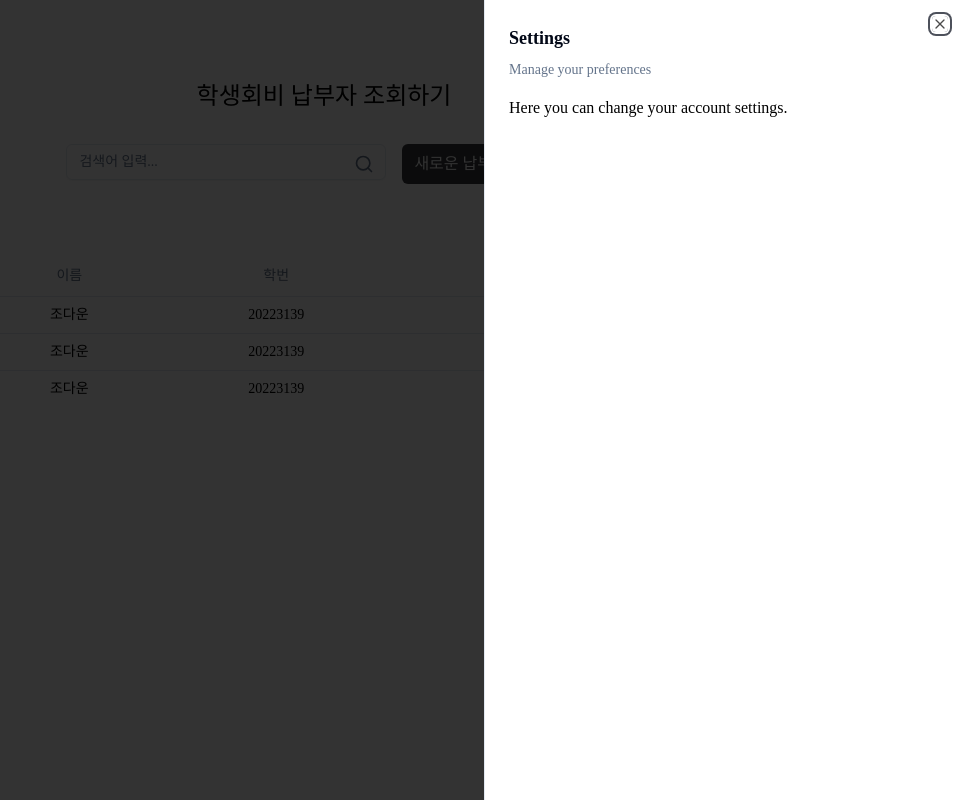
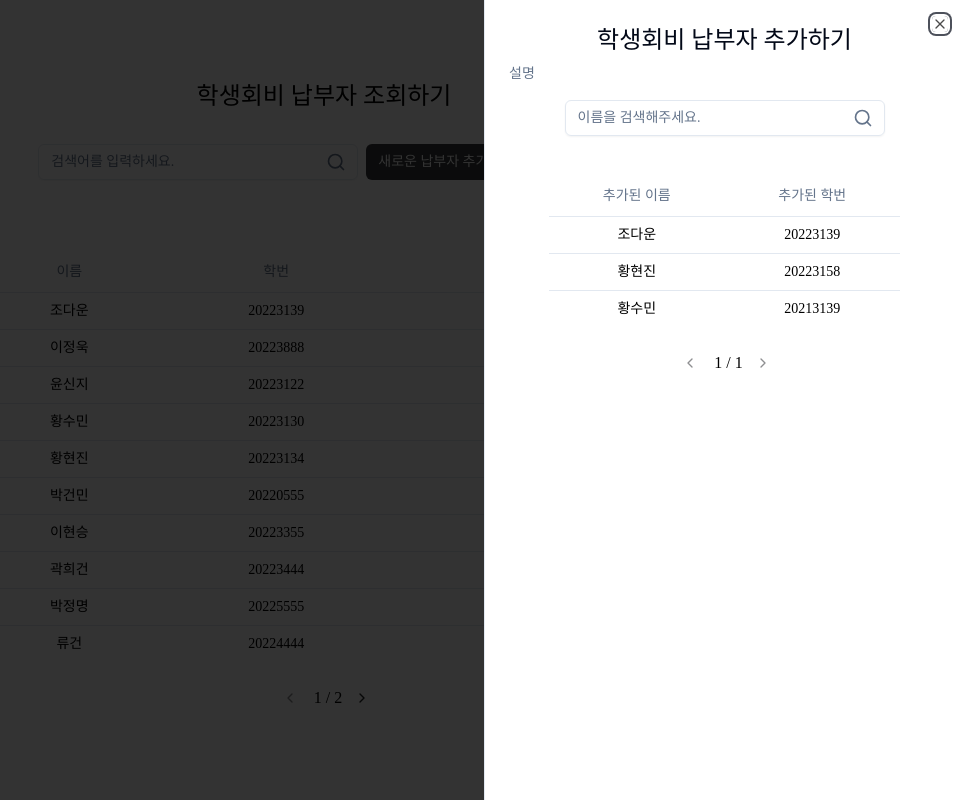
Before and after one commit to billilge/frontend, a Next.js app: page /desktop/payer-inquiry in a window 1280 px wide. Both pictures are taken after a click on the button "새로운 납부자 추가하기". Shown: the whole page, without its empty margins (316-1280 px from the left). Built offline with nearby package versions, Linux system fonts and the light colour scheme.

Commit message:
feat: 학생회비 납부자 조회하기 ui 퍼블리싱

```diff
--- a/src/app/desktop/payer-inquiry/_components/TableComponent/index.tsx
+++ b/src/app/desktop/payer-inquiry/_components/TableComponent/index.tsx
@@ -1,3 +1,4 @@
+import { useState } from 'react';
 import {
   Table,
   TableBody,
@@ -6,42 +7,137 @@ import {
   TableHeader,
   TableRow,
 } from '@/components/ui/table';
+import { Button } from '@/components/ui/button';
+import { Checkbox } from '@/components/ui/checkbox';
+import { ChevronLeftIcon, ChevronRightIcon } from 'lucide-react';
 
 interface Invoice {
   name: string;
   student_id: string;
-  admin: boolean;
+  admin?: boolean;
 }
 
 interface TableComponentProps {
   data: Invoice[];
+  showCheckboxes?: boolean;
+  headers?: string[];
+  selected: string[];
+  setSelected: (selectedIds: (prev: string[]) => string[]) => void;
+  handleDelete?: (selectedIds: string[]) => void;
 }
 
-export default function TableComponent({ data }: TableComponentProps) {
+function TableComponent({
+  data,
+  showCheckboxes = true,
+  headers = ['이름', '학번', '관리자 여부'], // 기본값을 설정
+  selected,
+  setSelected,
+  handleDelete = () => {}, // 기본값으로 빈 함수 설정
+}: TableComponentProps) {
+  const [currentPage, setCurrentPage] = useState(1);
+  const rowsPerPage = 10;
+
+  const handleSelect = (student_id: string) => {
+    setSelected((prev: string[]) =>
+      prev.includes(student_id)
+        ? prev.filter((id) => id !== student_id)
+        : [...prev, student_id],
+    );
+  };
+
+  const paginatedData = data.slice(
+    (currentPage - 1) * rowsPerPage,
+    currentPage * rowsPerPage,
+  );
+
+  const handleSelectAll = () => {
+    const visibleIds = paginatedData.map((item) => item.student_id);
+    setSelected((prev: string[]) =>
+      prev.length === visibleIds.length ? [] : visibleIds,
+    );
+  };
+
   return (
-    <div className="flex justify-between p-10">
+    <div className="flex w-full flex-col p-10">
       <Table>
         <TableHeader>
           <TableRow>
-            <TableHead className="w-30 text-center">이름</TableHead>
-            <TableHead className="w-30 text-center">학번</TableHead>
-            <TableHead className="w-30 text-center">관리자 여부</TableHead>
+            {showCheckboxes && (
+              <TableHead className="w-10 text-center">
+                <Checkbox
+                  checked={selected.length === paginatedData.length}
+                  onCheckedChange={handleSelectAll}
+                />
+              </TableHead>
+            )}
+            {headers.map((header, index) => (
+              <TableHead key={index} className="w-30 text-center">
+                {header}
+              </TableHead>
+            ))}
           </TableRow>
         </TableHeader>
         <TableBody>
-          {data.map((item, index) => (
-            <TableRow key={index}>
+          {paginatedData.map((item) => (
+            <TableRow key={item.student_id}>
+              {showCheckboxes && (
+                <TableCell className="w-10 text-center">
+                  <Checkbox
+                    checked={selected.includes(item.student_id)}
+                    onCheckedChange={() => handleSelect(item.student_id)}
+                  />
+                </TableCell>
+              )}
               <TableCell className="w-30 text-center">{item.name}</TableCell>
               <TableCell className="w-30 text-center">
                 {item.student_id}
               </TableCell>
-              <TableCell className="w-30 text-center">
-                {item.admin ? '⭕' : '❌'}
-              </TableCell>
+              {headers.includes('관리자 여부') && (
+                <TableCell className="w-30 text-center">
+                  {item.admin !== undefined ? (item.admin ? '⭕' : '❌') : ''}
+                </TableCell>
+              )}
             </TableRow>
           ))}
         </TableBody>
       </Table>
+      <div className="flex items-center justify-center pt-4">
+        <Button
+          className="bg-transparent shadow-transparent hover:bg-transparent"
+          disabled={currentPage === 1}
+          onClick={() => setCurrentPage((prev) => prev - 1)}
+        >
+          <ChevronLeftIcon className="h-10 w-10 cursor-pointer text-black-primary" />
+        </Button>
+        <span>
+          {currentPage} / {Math.ceil(data.length / rowsPerPage)}
+        </span>
+        <Button
+          className="bg-transparent shadow-transparent hover:bg-transparent"
+          size="chevron"
+          disabled={currentPage === Math.ceil(data.length / rowsPerPage)}
+          onClick={() => setCurrentPage((prev) => prev + 1)}
+        >
+          <ChevronRightIcon className="h-6 w-6 cursor-pointer text-black-primary" />
+        </Button>
+      </div>
+      {showCheckboxes && selected.length > 0 && (
+        <div className="pt-4 text-right">
+          <Button
+            className="bg-gray-primary text-white"
+            onClick={() => handleDelete && handleDelete(selected)}
+          >
+            완료
+          </Button>
+        </div>
+      )}
     </div>
   );
 }
+
+// defaultProps를 사용하여 headers에 기본값 설정
+TableComponent.defaultProps = {
+  headers: ['이름', '학번', '관리자 여부'],
+};
+
+export default TableComponent;
--- a/src/app/desktop/payer-inquiry/page.tsx
+++ b/src/app/desktop/payer-inquiry/page.tsx
@@ -1,30 +1,93 @@
-import Sidebar from '@/components/desktop/SideBar';
+'use client';
+
+import Sidebar from 'src/components/desktop/Sidebar';
 import Search from '@/components/desktop/Search';
+import { useState } from 'react';
 import TableComponent from './_components/TableComponent';
 
 const dummyData = [
   { name: '조다운', student_id: '20223139', admin: true },
-  { name: '조다운', student_id: '20223139', admin: true },
-  { name: '조다운', student_id: '20223139', admin: false },
+  { name: '이정욱', student_id: '20223888', admin: true },
+  { name: '윤신지', student_id: '20223122', admin: false },
+  { name: '황수민', student_id: '20223130', admin: true },
+  { name: '황현진', student_id: '20223134', admin: true },
+  { name: '박건민', student_id: '20220555', admin: false },
+  { name: '이현승', student_id: '20223355', admin: true },
+  { name: '곽희건', student_id: '20223444', admin: true },
+  { name: '박정명', student_id: '20225555', admin: false },
+  { name: '류건', student_id: '20224444', admin: true },
+  { name: '윤성욱', student_id: '20222222', admin: true },
+  { name: '앵나래', student_id: '20221111', admin: false },
+];
+
+const dummyData2 = [
+  { name: '조다운', student_id: '20223139' },
+  { name: '황현진', student_id: '20223158' },
+  { name: '황수민', student_id: '20213139' },
 ];
 
 export default function PayerInquiryPage() {
+  const [data, setData] = useState(dummyData); // 데이터 상태
+  const [addedData, setAddedData] = useState(dummyData2); // 추가된 데이터 상태
+  const [isDeleteMode, setIsDeleteMode] = useState(false); // 삭제 모드 상태
+  const [selected, setSelected] = useState<string[]>([]); // 선택된 항목 추적
+
+  // 삭제 처리 함수
+  const handleDelete = (selectedIds: string[]) => {
+    const updatedData = data.filter(
+      (item) => !selectedIds.includes(item.student_id),
+    );
+    setData(updatedData);
+    setIsDeleteMode(false); // 삭제 후 모드 종료
+    setSelected([]); // 선택 초기화
+  };
+
+  // 삭제 모드 활성화/비활성화 함수
+  const toggleDeleteMode = () => {
+    setIsDeleteMode((prev) => !prev);
+    setSelected([]); // 삭제 모드 활성화 시 선택 초기화
+  };
+
   return (
-    <div className="flex flex-col justify-center gap-8 px-64">
+    <div className="flex flex-col justify-center gap-8 px-4 md:px-16 lg:px-64">
       <div className="pt-20 text-center">
         <p className="text-2xl">학생회비 납부자 조회하기</p>
       </div>
-      <div className="flex justify-center gap-4">
+      <div className="flex flex-wrap justify-center gap-2">
         <Search />
         <Sidebar
           triggerText="새로운 납부자 추가하기"
-          title="Settings"
-          description="Manage your preferences"
+          title="학생회비 납부자 추가하기"
+          description="설명"
         >
-          <p>Here you can change your account settings.</p>
+          <div className="flex w-full flex-col items-center justify-center">
+            <Search placeholder="이름을 검색해주세요." />
+            <TableComponent
+              data={addedData}
+              headers={['추가된 이름', '추가된 학번']}
+              showCheckboxes={isDeleteMode}
+              selected={selected} // Pass selected here
+              setSelected={setSelected} // Pass setSelected here
+            />
+          </div>
         </Sidebar>
+        <button
+          type="button"
+          className={`btn whitespace-nowrap rounded-md bg-gray-primary px-3 py-2 text-sm text-white-primary ${isDeleteMode ? 'bg-gray-primary' : 'bg-gray-secondary'}`}
+          onClick={toggleDeleteMode}
+        >
+          {isDeleteMode ? '취소' : '삭제하기'}
+        </button>
       </div>
-      <TableComponent data={dummyData} />
+      <div className="flex items-center justify-between">
+        <TableComponent
+          data={data}
+          showCheckboxes={isDeleteMode}
+          selected={selected} // Pass selected here
+          setSelected={setSelected} // Pass setSelected here
+          handleDelete={handleDelete}
+        />
+      </div>
     </div>
   );
 }
--- a/src/components/desktop/Search/index.tsx
+++ b/src/components/desktop/Search/index.tsx
@@ -2,10 +2,16 @@
 
 import { SearchInput } from '../../ui/search-input';
 
-export default function Search() {
+interface SearchProps {
+  placeholder?: string;
+}
+
+export default function Search({
+  placeholder = '검색어를 입력하세요.',
+}: SearchProps) {
   return (
     <SearchInput
-      placeholder="검색어 입력..."
+      placeholder={placeholder}
       onSearch={(query) => console.log(query)}
     />
   );
--- a/src/components/desktop/SideBar/index.tsx
+++ b/src/components/desktop/Sidebar/index.tsx
@@ -23,12 +23,14 @@ export default function Sidebar({
 }: SidebarProps) {
   return (
     <Sheet>
-      <SheetTrigger className="rounded-md bg-gray-primary px-3 py-2 text-white-primary">
+      <SheetTrigger className="whitespace-nowrap rounded-md bg-gray-primary px-3 py-1 text-sm text-white-primary">
         {triggerText}
       </SheetTrigger>
       <SheetContent className="max-w-[40rem]! w-full">
         <SheetHeader>
-          <SheetTitle>{title}</SheetTitle>
+          <SheetTitle className="flex justify-center text-2xl font-medium">
+            {title}
+          </SheetTitle>
           {description && <SheetDescription>{description}</SheetDescription>}
         </SheetHeader>
         <div className="mt-4">{children}</div>
```
Also changed, not shown: 1 other file (tests, documents, lock files or other folders).
